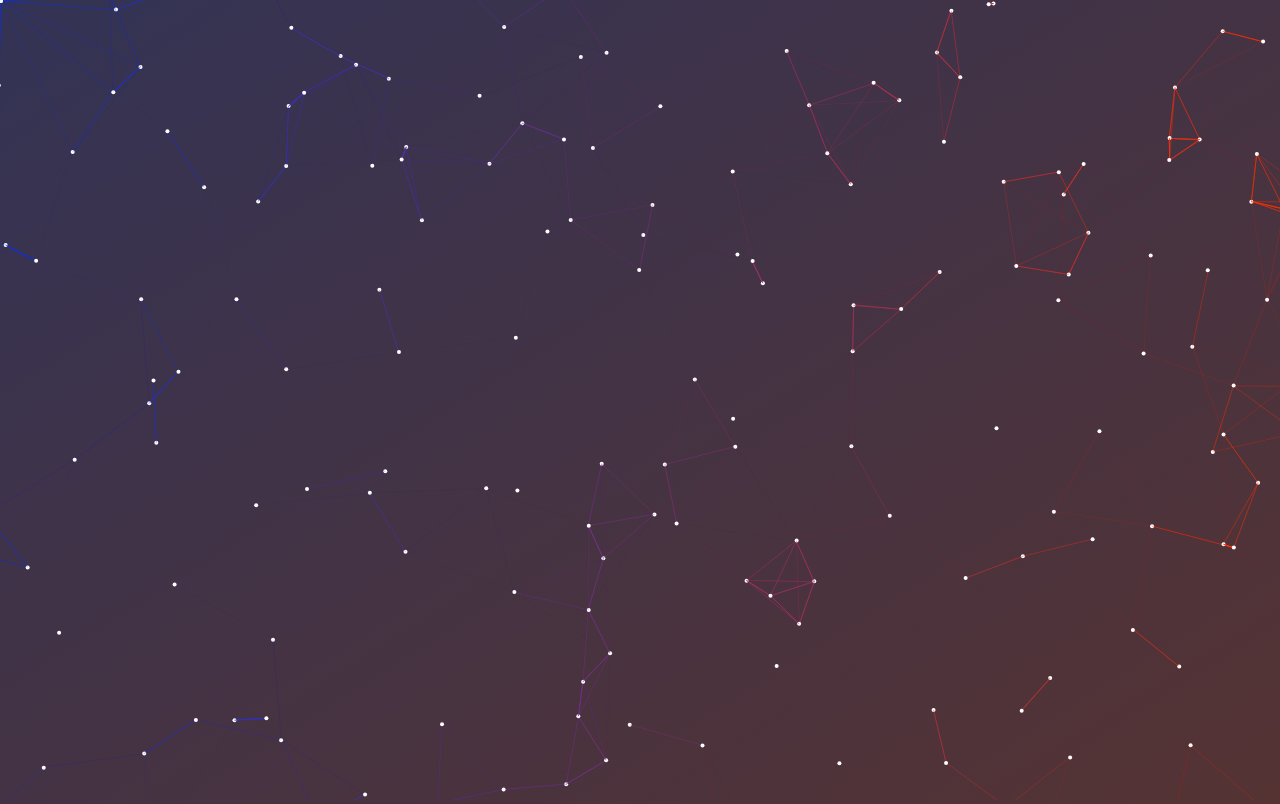
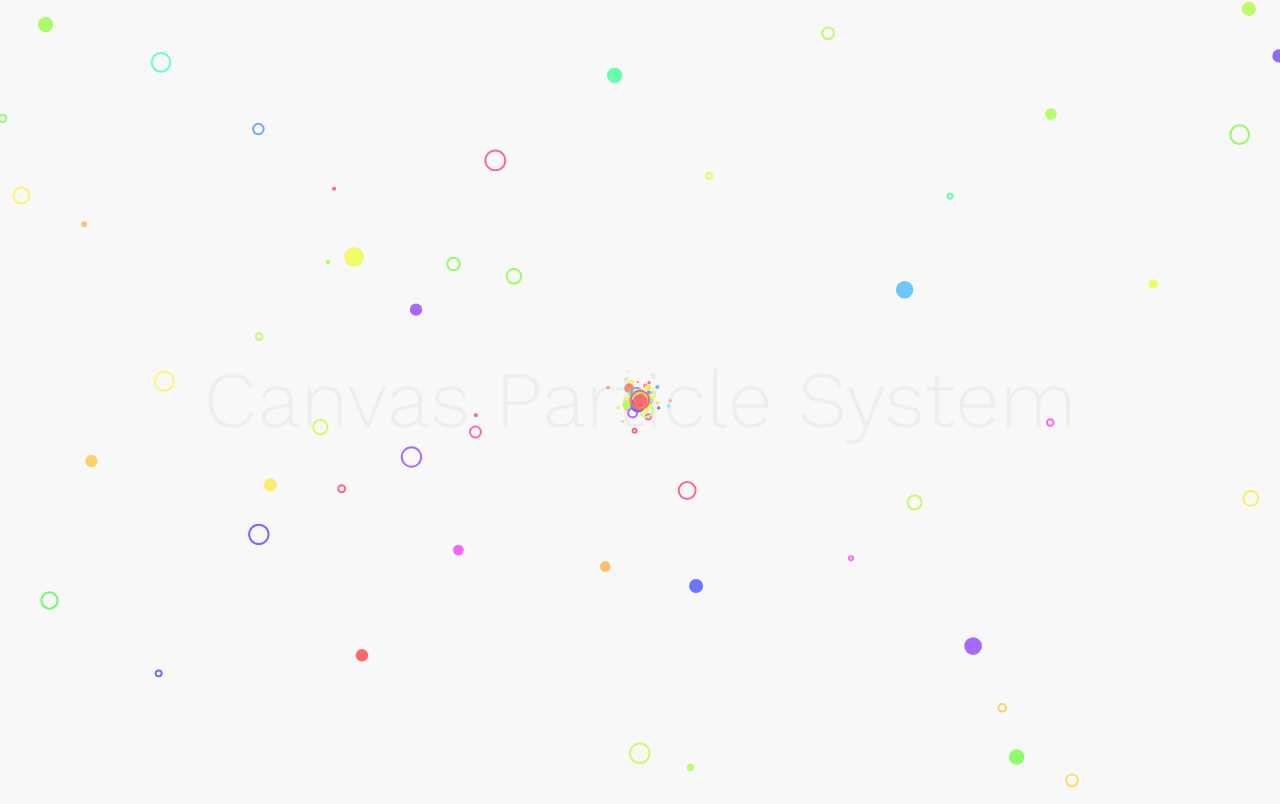
Before and after one commit to cojdev/particles, a website: page docs/index.html in a window 1280 px wide. Drawn offline with nearby package versions, Linux system fonts and the light colour scheme; animation ran at ten frames a second.

Commit message:
System redesign and browser-sync

```diff
--- /dev/null
+++ b/docs/css/particle.css
@@ -0,0 +1,26 @@
+html {
+    font: 16px/1.5 'Work Sans', sans-serif;
+    color: #444;
+}
+
+body {
+    background-color: #f8f8f8;
+    padding: 0;
+    margin: 0;
+    overflow: hidden;
+    display: flex;
+    align-items: center;
+    justify-content: center;
+    height: 100vh;
+}
+
+h1 {
+    font-size: 5em;
+    text-align: center;
+    font-weight: 200;
+    color: #eee;
+}
+
+.canvas {
+    position: absolute;
+}
--- a/docs/index.html
+++ b/docs/index.html
@@ -5,14 +5,18 @@
     <meta charset="UTF-8">
     <meta name="viewport" content="width=device-width, initial-scale=1.0">
     <meta http-equiv="X-UA-Compatible" content="ie=edge">
-<title>Particles</title>
-<link rel="stylesheet" href="css/main.css">
+    <title>JS Canvas Particle System</title>
+    <link href="https://fonts.googleapis.com/css?family=Work+Sans:300,400,600" rel="stylesheet">
+    <link rel="stylesheet" href="css/particle.css">
 
     <!-- Global site tag (gtag.js) - Google Analytics -->
     <script async src="https://www.googletagmanager.com/gtag/js?id=UA-60240085-8"></script>
     <script>
         window.dataLayer = window.dataLayer || [];
-    function gtag(){dataLayer.push(arguments);}
+
+        function gtag() {
+            dataLayer.push(arguments);
+        }
         gtag('js', new Date());
 
         gtag('config', 'UA-60240085-8');
@@ -20,10 +24,9 @@
 </head>
 
 <body>
-<canvas id="canvas"></canvas>
-<!--<button class="button-left">&laquo;</button>-->
-<!--<button class="button-right">&raquo;</button>-->
-<script src="js/main.js"></script>
+    <h1>Canvas Particle System</h1>
+    <canvas id="canvas" class="canvas"></canvas>
+    <script src="js/particle.js"></script>
 </body>
 
 </html>
--- /dev/null
+++ b/docs/js/particle.js
@@ -0,0 +1,261 @@
+'use strict';
+
+var mouse, originx, originy, int;
+
+var cvs;
+
+EventTarget.prototype.evt = function (event, callback) {
+    return this.addEventListener(event, callback);
+}
+
+function $(elemId) {
+    return document.getElementById(elemId);
+}
+
+function init() {
+    cvs = $("canvas");
+
+    resizeCanvas(cvs);
+
+    window.evt('resize', resizeCanvas, false);
+    cvs.evt("mousemove", function (evt) {
+        mouse = getMousePos(cvs, evt);
+        originx = mouse.x;
+        originy = mouse.y;
+    });
+
+    var network = new Field(0, 0, 50);
+    var emit = new Emitter(0, 0, 50);
+
+    animateCanvas(cvs, function () {
+        network.animate();
+        emit.animate();
+    });
+}
+
+class Point {
+    constructor(x, y, canvas, dia) {
+        this.canvas = canvas || cvs;
+        this.x = x || 0;
+        this.y = y || 0;
+        this.vx = 0;
+        this.vy = 0;
+        this.speed = Math.random() * .2 + .2;
+        this.angle = Math.random() * 360;
+        this.diaSet = dia || 2 + Math.random() * 8;
+        this.dia = this.diaSet;
+        this.age = 0;
+        let hue = Math.floor(Math.random()*360);
+        this.fill = 'hsl('+hue+', 95%, 70%)';
+        this.line = Math.random() > .5 ? true : false;
+    }
+
+    emit(life) {
+        let s = this.speed * 2;
+        this.angle += Math.random() * 10 - 5;
+        this.x += s * Math.cos(this.angle * Math.PI / 180);
+        this.y += s * Math.sin(this.angle * Math.PI / 180);
+        this.age += 1 / life;
+        this.boundary();
+    }
+
+    boundary() {
+        if (this.x < 0) {
+            this.x = this.canvas.width;
+        }
+        if (this.x > this.canvas.width) {
+            this.x = 0;
+        }
+        if (this.y < 0) {
+            this.y = this.canvas.height;
+        }
+        if (this.y > this.canvas.height) {
+            this.y = 0;
+        }
+    }
+
+    field(life) {
+        let s = this.speed;
+        this.angle += Math.random() * 10 - 5;
+        this.x += s * Math.cos(this.angle * Math.PI / 180);
+        this.y += s * Math.sin(this.angle * Math.PI / 180);
+        this.age += 1 / life;
+        this.boundary();
+    }
+
+    shrink(life) {
+        this.dia = (1 - this.age) * this.diaSet;
+    }
+
+    draw() {
+        let ctx = this.canvas.getContext('2d'),
+            x = this.x,
+            y = this.y,
+            dia = this.dia,
+            age = this.age;
+
+        ctx.beginPath();
+        ctx.fillStyle = this.fill;
+        ctx.strokeStyle = this.fill;
+        ctx.lineWidth = 2;
+        ctx.arc(x, y, dia, 0, 2 * Math.PI);
+        ctx.closePath();
+
+        this.line !== true ? ctx.fill() : ctx.stroke();
+    }
+}
+
+class Particle {
+
+    setPosition(x, y) {
+        this.x = x;
+        this.y = y;
+    }
+
+    getPosition(x, y) {
+        return {
+            x: this.x,
+            y: this.y
+        };
+    }
+
+    spawn(x, y, amount, dia) {
+
+        var arr = [];
+        dia = dia || false;
+
+        amount = amount || 1;
+
+        if (amount > 1) {
+            for (let i = 0; i < amount; i++) {
+                if (dia) {
+                    arr.push(new Point(x, y, cvs, dia));
+                }
+                else {
+                    arr.push(new Point(x, y, cvs));
+                }
+
+            }
+        } else {
+            arr = new Point(x, y, cvs, dia);
+        }
+
+        return arr;
+    }
+}
+
+// Particle Emitter
+class Emitter extends Particle {
+    constructor(x, y, life, mouse, dia) {
+        super();
+
+        if (mouse === undefined) {
+            this.mouse = true;
+        } else {
+            this.mouse = mouse;
+        }
+
+        this.particles = [];
+        this.x = x || 0;
+        this.y = y || 0;
+        this.life = life || 20;
+        this.canvas = cvs;
+        this.dia = dia || false;
+    }
+
+    animate() {
+        let particles = this.particles;
+        if (this.mouse) {
+            this.setPosition(originx, originy);
+        }
+
+        let mul = 1;
+
+        for (let i = 0; i < mul; i++) {
+            particles.push(this.spawn(this.x, this.y, 1));
+        }
+
+        if (particles.length > this.life * mul) {
+            for (let i = 0; i < mul; i++) {
+                particles.shift();
+            }
+        }
+
+        this.render(this.canvas);
+    }
+
+    render() {
+        let life = this.life;
+        let ctx = this.canvas.getContext('2d');
+        let particles = this.particles;
+
+        for (let i = 0; i < particles.length; i++) {
+            const p = particles[i];
+            p.draw();
+            p.emit(this.life);
+            p.shrink();
+        }
+    }
+}
+
+// Particle Field
+class Field extends Particle {
+    constructor(x, y, life) {
+        super();
+        this.particles = [];
+        this.canvas = cvs;
+        this.x = x || 0;
+        this.y = y || 0;
+        this.life = life;
+
+        for (let i = 0; i < this.life; i++) {
+            let x = Math.random() * cvs.width,
+                y = Math.random() * cvs.height;
+
+            this.particles.push(this.spawn(x, y, 1));
+        }
+    }
+
+    animate() {
+        this.render(canvas);
+    }
+
+    render(canvas) {
+        let ctx = this.canvas.getContext('2d');
+        let particles = this.particles;
+
+        for (let i = 0; i < particles.length; i++) {
+            const p = particles[i];
+            p.draw();
+            p.field(this.life);
+        }
+    }
+}
+
+function getMousePos(cvs, evt) {
+    var rect = cvs.getBoundingClientRect();
+    return {
+        x: evt.clientX - rect.left,
+        y: evt.clientY - rect.top
+    };
+}
+
+//
+function animateCanvas(canvas, callback) {
+
+    let ctx = canvas.getContext('2d');
+    ctx.clearRect(0, 0, canvas.width, canvas.height);
+    callback();
+
+    requestAnimationFrame(animateCanvas.bind(null, canvas, callback));
+}
+
+//Update canvas size to fill window
+function resizeCanvas(canvas) {
+    canvas.width = window.innerWidth;
+    canvas.height = window.innerHeight;
+    originx = canvas.width / 2;
+    originy = canvas.height / 2;
+}
+
+init();
--- a/package.json
+++ b/package.json
@@ -25,6 +25,7 @@
   },
   "homepage": "https://github.com/cojdev/particles#readme",
   "devDependencies": {
+    "browser-sync": "^2.24.1",
     "gulp": "^3.9.1",
     "gulp-concat": "^2.6.1",
     "gulp-cssnano": "^2.1.2",
```
Also changed, not shown: docs/network.html (added, +19 -0 lines), docsjs/main.js (added, +225 -0 lines), gulpfile.js (+39 -21 lines), README.md, docsjs/main.min.js (added), 2 other files. Lines whose indentation alone changed are shown as unchanged.
